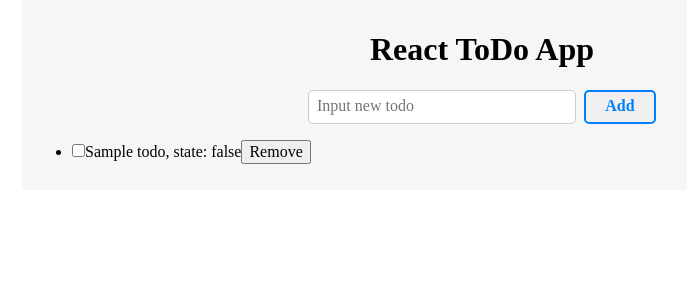
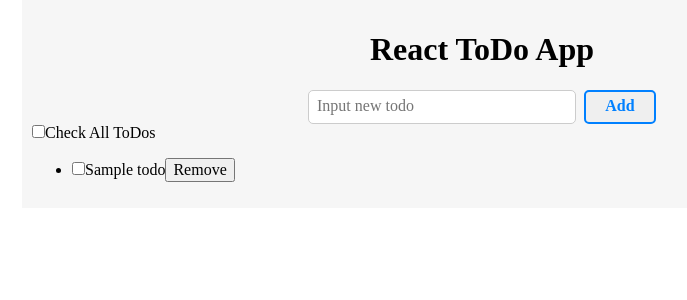
Before and after one commit to teinen/react-practices, a React (Create React App) app in the folder todo-list/: page / in a window 1280 px wide. Shown: the top 300 px of the page, without its empty margins (158-845 px from the left). Built offline with nearby package versions, Linux system fonts and the light colour scheme; the HTML template or start-up script is replaced by a standard one.

Commit message:
Add check all todos function

```diff
--- a/todo-list/src/components/ToDoApp.tsx
+++ b/todo-list/src/components/ToDoApp.tsx
@@ -12,6 +12,7 @@ type Action =
   | { type: 'ADD_TODO', todo: ToDo }
   | { type: 'REMOVE_TODO', index: number }
   | { type: 'TOGGLE_STATUS', index: number, checked: boolean }
+  | { type: 'TOGGLE_ALL_STATUS', checked: boolean }
 
 const initialState: State = {
   todos: [
@@ -38,6 +39,13 @@ const ToDoApp: React.FC = () => {
       case 'TOGGLE_STATUS':
         state.todos[action.index].completed = action.checked
         return { todos: state.todos }
+      case 'TOGGLE_ALL_STATUS':
+        return { todos: state.todos.map(todo => {
+          todo.completed = action.checked
+          return todo
+        })}
+      default:
+        return state
     }
   }
 
@@ -62,6 +70,11 @@ const ToDoApp: React.FC = () => {
         onClick={(newTodoName) => addTodo(newTodoName)}
       />
 
+      <input
+        type="checkbox"
+        onChange={(e) => dispatch({ type: 'TOGGLE_ALL_STATUS', checked: e.target.checked })}
+      />Check All ToDos
+
       <ToDoList
         todos={state.todos}
         onRemove={(i) => dispatch({ type: 'REMOVE_TODO', index: i })}
--- a/todo-list/src/components/ToDoList.tsx
+++ b/todo-list/src/components/ToDoList.tsx
@@ -14,10 +14,11 @@ const ToDoList: React.FC<Props> = (props: Props) => {
       <li key={i}>
         <input
           type="checkbox"
+          checked={todo.completed}
           onChange={(e) => props.onToggleStatus(i, e.target.checked)}
         />
 
-        {todo.name}, state: {todo.completed.toString()}
+        { todo.name }
 
         <button onClick={() => props.onRemove(i)}>
           Remove
```
